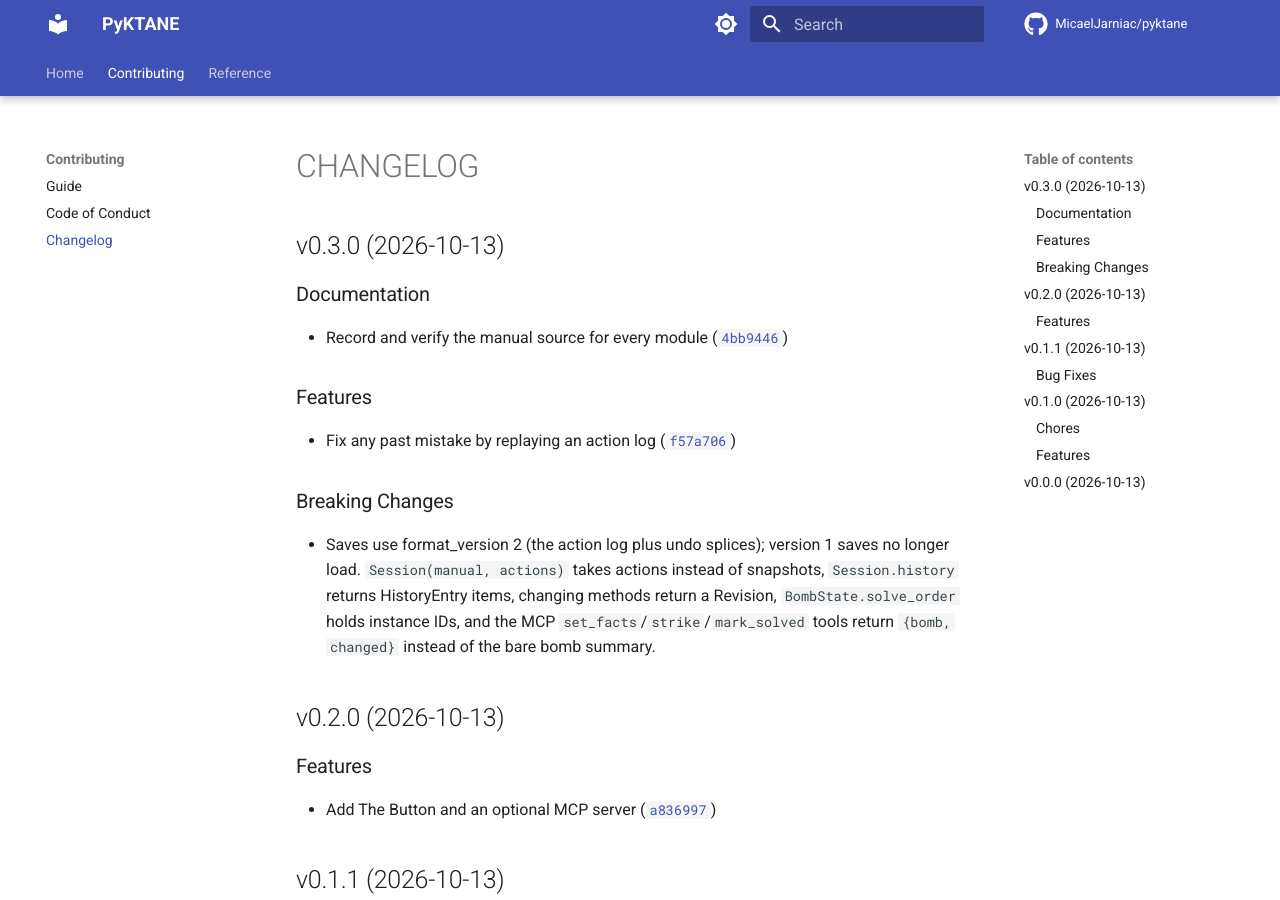
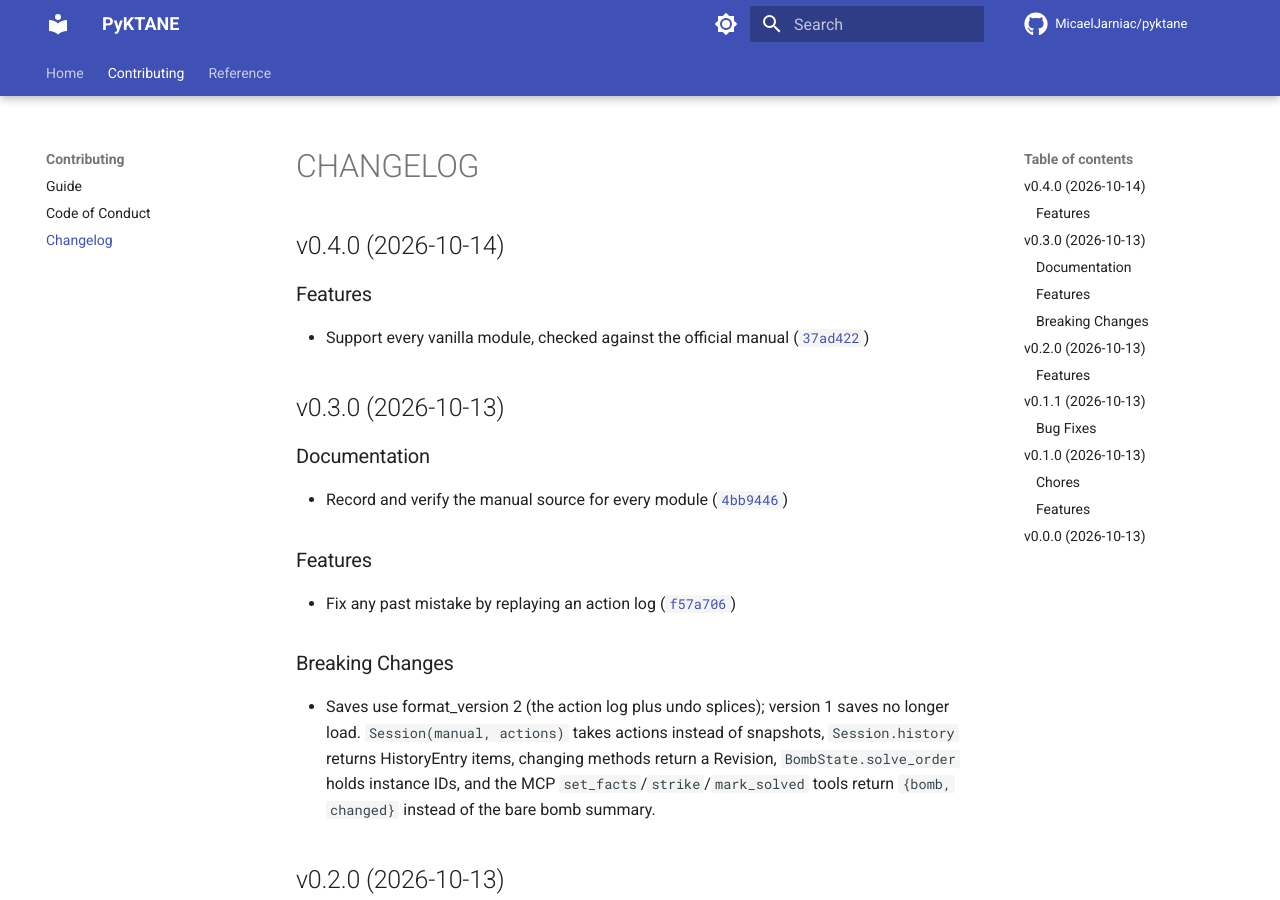
Before and after one commit to MicaelJarniac/pyktane, an MkDocs documentation site: the page built from docs/CHANGELOG.md, in a window 1280 px wide and 900 px high. Built offline with MkDocs 1.6.1 and Material for MkDocs 9.7.7, drawn with Linux system fonts in a browser that asks for light colours; comment, search, counter and statistics services are not loaded.

Commit message:
0.4.0
Automatically generated by python-semantic-release

```diff
--- a/docs/CHANGELOG.md
+++ b/docs/CHANGELOG.md
@@ -1,6 +1,14 @@
 # CHANGELOG
 
 <!-- version list -->
+
+## v0.4.0 (2026-10-14)
+
+### Features
+
+- Support every vanilla module, checked against the official manual
+  ([`37ad422`](https://github.com/MicaelJarniac/pyktane/commit/37ad422632710e89bd3a95238d6890d7ed87c2ef))
+
 
 ## v0.3.0 (2026-10-13)
 
--- a/pyproject.toml
+++ b/pyproject.toml
@@ -1,6 +1,6 @@
 [project]
 name = "pyktane"
-version = "0.3.0"
+version = "0.4.0"
 description = "Python KTANE utilities."
 authors = [
   {name = "Micael Jarniac", email = "micael@jarniac.dev"},
```
Also changed, not shown: 1 other file.
